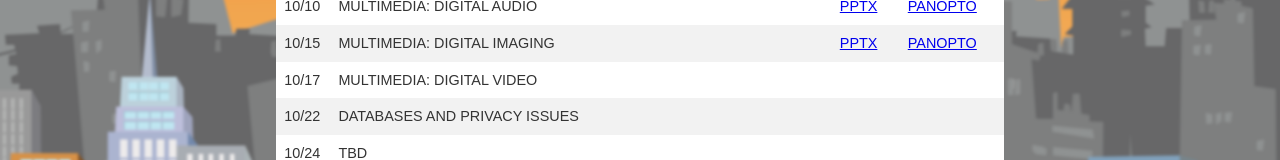
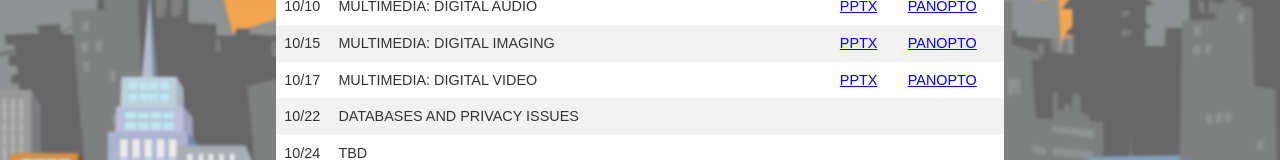
Before and after one commit to johnsfarrell/cs2_website_2024, a plain HTML site: page lectures.html in a window 1280 px wide. Shown: the part 494-654 px from the top of the page. Drawn offline with Linux system fonts and the light colour scheme; a web font is replaced by a local one.

Commit message:
lecture 13

```diff
--- a/lectures.html
+++ b/lectures.html
@@ -145,9 +145,9 @@
                 <tr>
                     <td>10/17</td>
                     <td>Multimedia: Digital Video</td>
-                    <td><a target="_blank" href="files/lectures/lecture12.pptx"><!--PPT--></a></td>
+                    <td><a target="_blank" href="files/lectures/lecture13.pptx">PPTX</a></td>
                     <td><a target="_blank"
-                            href="https://brown.hosted.panopto.com/Panopto/Pages/Viewer.aspx?id=1260dc27-6bc2-4113-a4b5-b05f01454a00"><!--PANOPTO--></a>
+                            href="https://brown.hosted.panopto.com/Panopto/Pages/Viewer.aspx?id=784fbe1f-ce3c-4623-bcaf-b1da00cc054a">PANOPTO</a>
                     </td>
                 </tr>
                 <tr>
```
Also changed, not shown: 1 other file.
